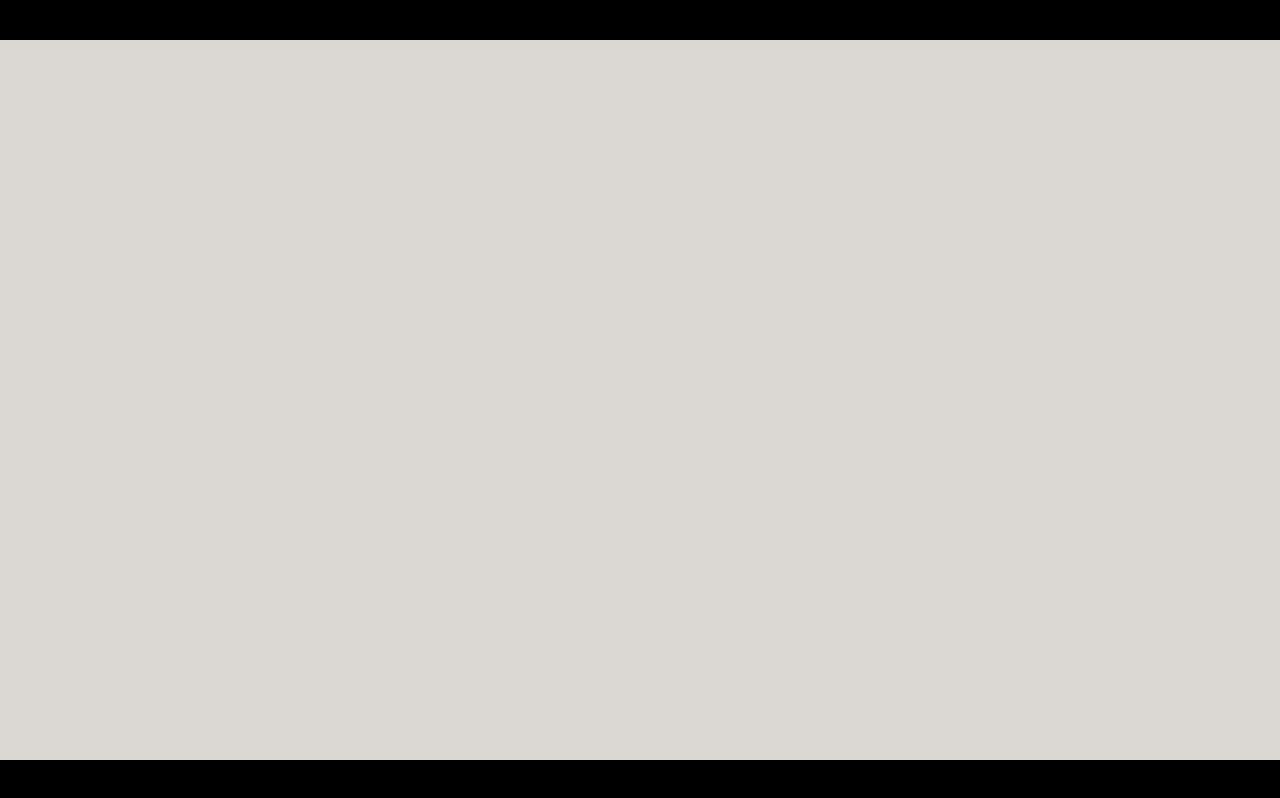
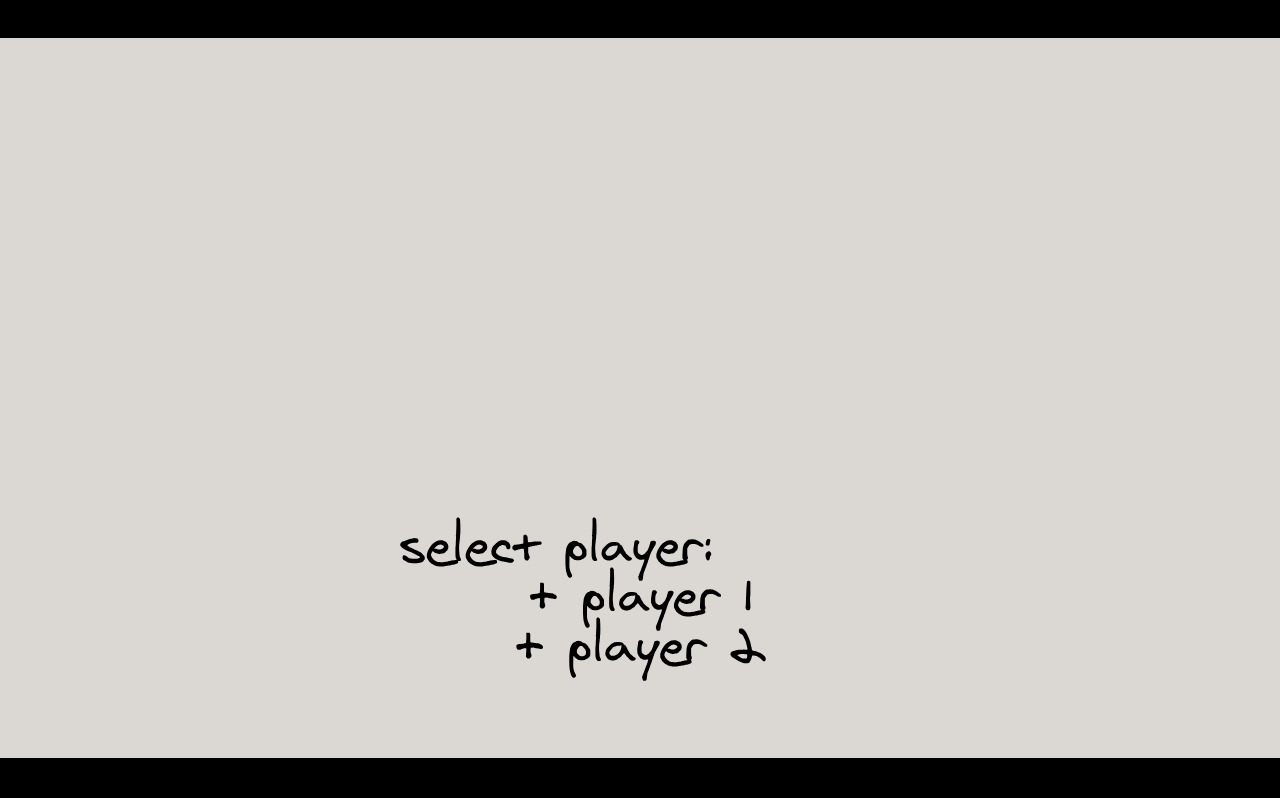
Before and after one commit to aolyang/basketball-game, a website built with Vite: page index.html in a window 1280 px wide. Built offline with nearby package versions, Linux system fonts and the light colour scheme.

Commit message:
select player text

```diff
--- a/index.html
+++ b/index.html
@@ -17,6 +17,11 @@
             overflow: hidden;
             background-color: black;
         }
+        body {
+            display: flex;
+            justify-content: center;
+            align-items: center;
+        }
     </style>
 </head>
 <body>
--- a/src/sketch.ts
+++ b/src/sketch.ts
@@ -1,14 +1,20 @@
 import type P5 from "p5"
+import fontUrl from "./assets/font/Virgil.ttf"
 
-export default function sketch(p: P5) {
+export default function sketch(p5: P5) {
     let aspectRatio = 16 / 9
     let canvasWidth = 0
     let canvasHeight = 0
+    let font: P5.Font
+
+    p5.preload = () => {
+        font = p5.loadFont(fontUrl)
+    }
 
     const calculateCanvasSize = () => {
         // Get the window dimensions
-        const windowWidth = p.windowWidth
-        const windowHeight = p.windowHeight
+        const windowWidth = p5.windowWidth
+        const windowHeight = p5.windowHeight
 
         // Calculate canvas size maintaining 16:9 aspect ratio
         if (windowWidth / windowHeight > aspectRatio) {
@@ -22,27 +28,31 @@ export default function sketch(p: P5) {
         }
     }
 
-    p.setup = () => {
+    p5.setup = () => {
         calculateCanvasSize()
-        p.createCanvas(canvasWidth, canvasHeight)
-        p.pixelDensity(window.devicePixelRatio) // Handle DPI scaling
+        p5.createCanvas(canvasWidth, canvasHeight)
+        p5.pixelDensity(window.devicePixelRatio) // Handle DPI scaling
+        p5.textFont(font)
+        p5.textAlign(p5.CENTER, p5.CENTER)
     }
 
-    p.draw = () => {
-        p.background(0xdb, 0xd7, 0xd3) // Set background to #dbd7d3
+    p5.draw = () => {
+        p5.background(0xdb, 0xd7, 0xd3) // Set background to #dbd7d3
 
-        // Center the canvas on screen
-        const x = (p.windowWidth - canvasWidth) / 2
-        const y = (p.windowHeight - canvasHeight) / 2
+        // Draw player selection text
+        const baseY = canvasHeight * 0.7 // 30% from bottom
+        const spacing = 50 // Spacing between text items
 
-        p.canvas.style.position = 'absolute'
-        p.canvas.style.left = `${x}px`
-        p.canvas.style.top = `${y}px`
+        p5.textSize(48)
+        p5.fill(0) // Black text color
+        p5.text('select player:', canvasWidth / 2.3, baseY)
+        p5.text('+ player 1', canvasWidth / 2, baseY + spacing)
+        p5.text('+ player 2', canvasWidth / 2, baseY + spacing * 2)
     }
 
-    p.windowResized = () => {
+    p5.windowResized = () => {
         calculateCanvasSize()
-        p.resizeCanvas(canvasWidth, canvasHeight)
-        p.redraw()
+        p5.resizeCanvas(canvasWidth, canvasHeight)
+        p5.redraw()
     }
 }
```
Also changed, not shown: src/assets/font/Virgil.ttf (added).
